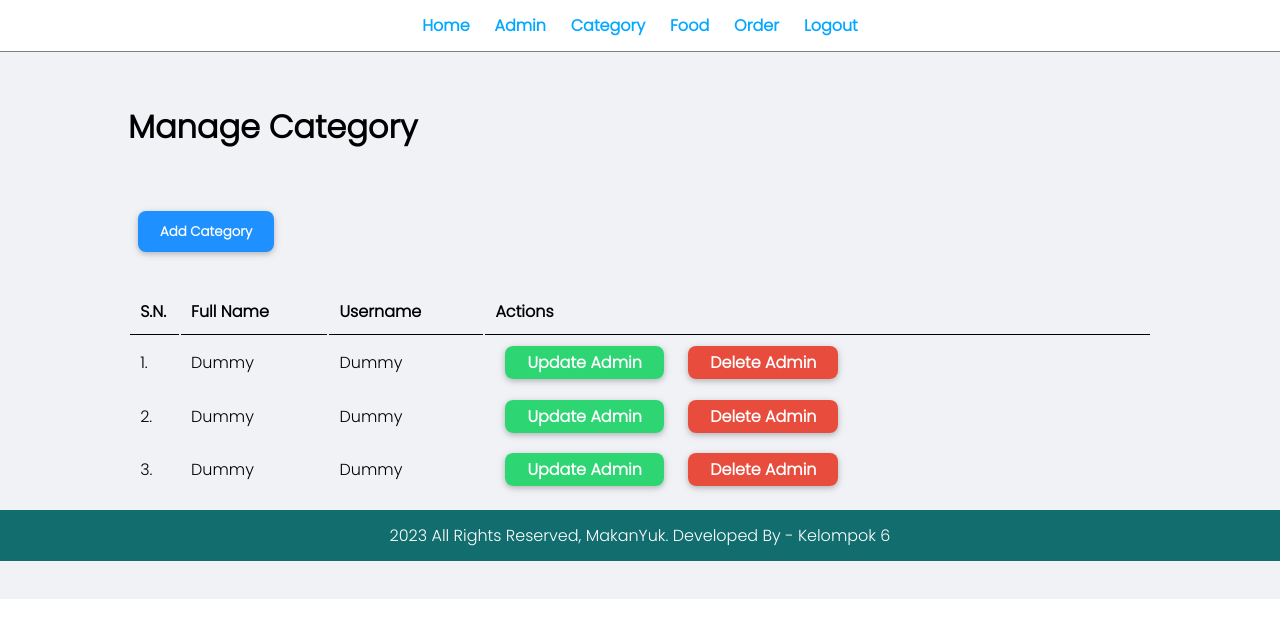
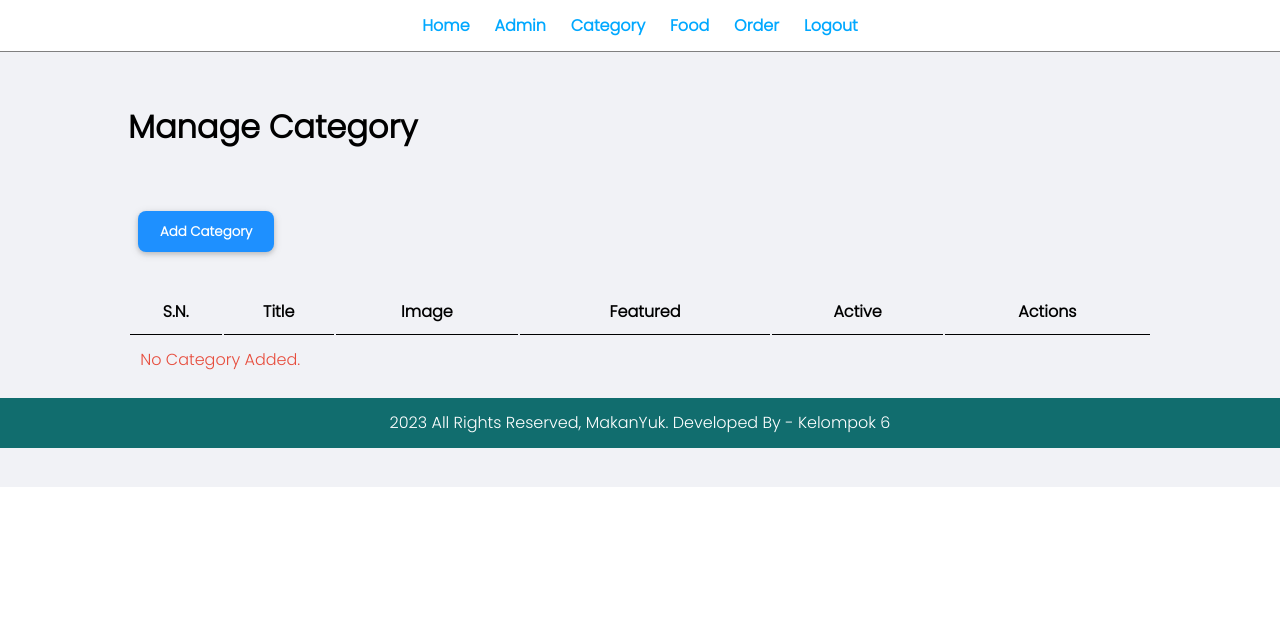
Before and after one commit to No0biTa/lolodoks, a PHP site: page /makanyuk/admin/manage-category.php in a window 1280 px wide. Shown: the top 638 px of the page. Run offline with PHP 8.4, Linux system fonts and the light colour scheme; data that the repository does not hold is empty.

Commit message:
Updated 09-06-2023 13:57

```diff
--- a/admin/manage-category.php
+++ b/admin/manage-category.php
@@ -19,41 +19,89 @@
 
               <table class="tbl-full">
                 <tr>
-                        <th>S.N.</th>
-                        <th>Full Name</th>
-                        <th>Username</th>
-                        <th>Actions</th>
+                        <th class="text-center">S.N.</th>
+                        <th class="text-center">Title</th>
+                        <th class="text-center">Image</th>
+                        <th class="text-center">Featured</th>
+                        <th class="text-center">Active</th>
+                        <th class="text-center">Actions</th>
                 </tr>
 
-                <tr>
-                        <td>1. </td>
-                        <td>Dummy</td>
-                        <td>Dummy</td>
-                        <td>
-                                <a href="#" class="btn btn-default waves-teal btn-success">Update Admin</a>
-                                <a href="#" class="btn btn-default waves-teal btn-danger">Delete Admin</a>
-                        </td>
-                </tr>
+                  <?php
+//                        Query Data from Database
+                  $sql = "SELECT * FROM tbl_category";
 
-                <tr>
-                        <td>2. </td>
-                        <td>Dummy</td>
-                        <td>Dummy</td>
-                        <td>
-                                <a href="#" class="btn btn-default waves-teal btn-success">Update Admin</a>
-                                <a href="#" class="btn btn-default waves-teal btn-danger">Delete Admin</a>
-                        </td>
-                </tr>
+//                  Execute query
+                  $res = mysqli_query($conn, $sql);
 
-                <tr>
-                        <td>3. </td>
-                        <td>Dummy</td>
-                        <td>Dummy</td>
-                        <td>
-                                <a href="#" class="btn btn-default waves-teal btn-success">Update Admin</a>
-                                <a href="#" class="btn btn-default waves-teal btn-danger">Delete Admin</a>
-                        </td>
-                </tr>
+//                  Count Rows
+                  $count = mysqli_num_rows($res);
+
+//                  Create Serial Number
+                  $sn=1;
+
+//                  Check apakah punya data dalam database atau tidak
+                  if($count>0)
+                  {
+//                      Punya Data
+//                      Tampilkan data
+                      while($row=mysqli_fetch_assoc($res))
+                      {
+                          $id=$row['id'];
+                          $title=$row['title'];
+                          $image_name=$row['image_name'];
+                          $featured=$row['featured'];
+                          $active=$row['active'];
+
+                          ?>
+                          <tr>
+                              <td class="text-center"><?php echo $sn++;?> </td>
+                              <td class="text-center"><?php echo $title;?>></td>
+
+                              <td class="text-center">
+
+                                  <?php
+                                        if ($image_name!="")
+                                        {
+//                                            DIsplay Image
+                                            ?>
+                                                <img src="<?php echo HOME; ?>images/category/<?php echo $image_name;?>" width="100px" >
+
+                                            <?php
+                                        }else
+                                  {
+//                                      Display Message
+                                            echo "<div class='error'>Image Not Added.</div>";
+                                  }
+                                  ?>
+                              </td>
+
+                              <td class="text-center"><?php echo $featured;?></td>
+                              <td class="text-center"><?php echo $active;?></td>
+                              <td class="text-center">
+                                  <a href="#" class="btn btn-default waves-teal btn-success">Update Category</a>
+                                  <a href="#" class="btn btn-default waves-teal btn-danger">Delete Category</a>
+                              </td>
+                          </tr>
+
+                          <?php
+                      }
+                  }else
+                  {
+//                      Tidak Punya data
+//                      Display notif dalam label
+                      ?>
+
+                      <tr>
+                          <td colspan="6"><div class="error">No Category Added.</div></td>
+                      </tr>
+                  <?php
+                  }
+
+                  ?>
+
+
+
               </table>
 
 </div>
```
